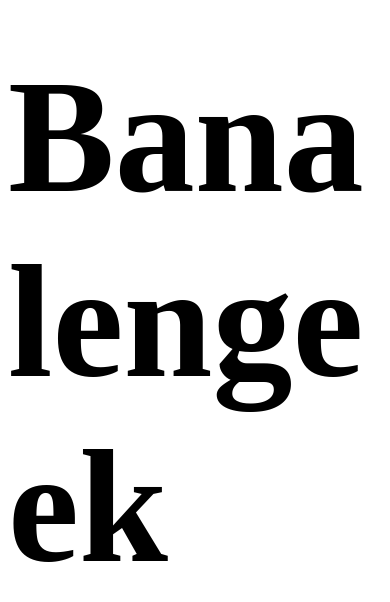
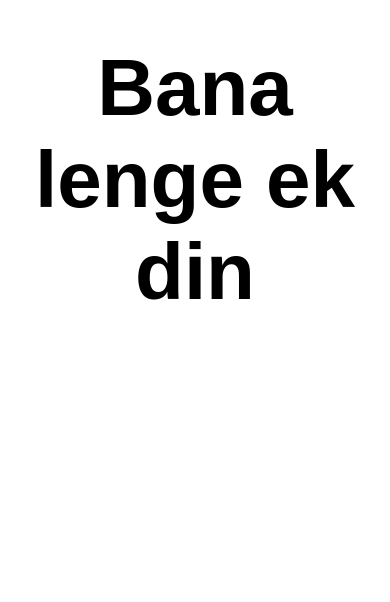
Before and after one commit to yashwant162/yashwant162.github.io, a plain HTML site: page index.html in a window 390 px wide. Shown: the part 242-844 px from the top of the page. Drawn offline with Linux system fonts and the light colour scheme.

Commit message:
responsiveness added

```diff
--- a/index.html
+++ b/index.html
@@ -10,10 +10,37 @@
     />
 
     <title>Yashwant</title>
+
+    <style>
+      body {
+        margin: 0;
+        padding: 0;
+        font-family: 'Arial', sans-serif;
+      }
+
+      #root {
+        display: flex;
+        justify-content: center;
+        align-items: center;
+        height: 100vh;
+      }
+
+      h1 {
+        font-size: 5rem;
+        text-align: center;
+      }
+
+      @media screen and (min-width: 768px) {
+        h1 {
+          font-size: 10rem;
+        }
+      }
+    </style>
   </head>
   <body>
     <noscript>You need to enable JavaScript to run this app.</noscript>
-    <div id="root"></div>
-    <h1 style="display: flex; align-items: center; justify-content: center; padding-top: 180px; font-size: 10rem;">Bana lenge ek din</h1>
+    <div id="root">
+      <h1>Bana lenge ek din</h1>
+    </div>
   </body>
 </html>
```
